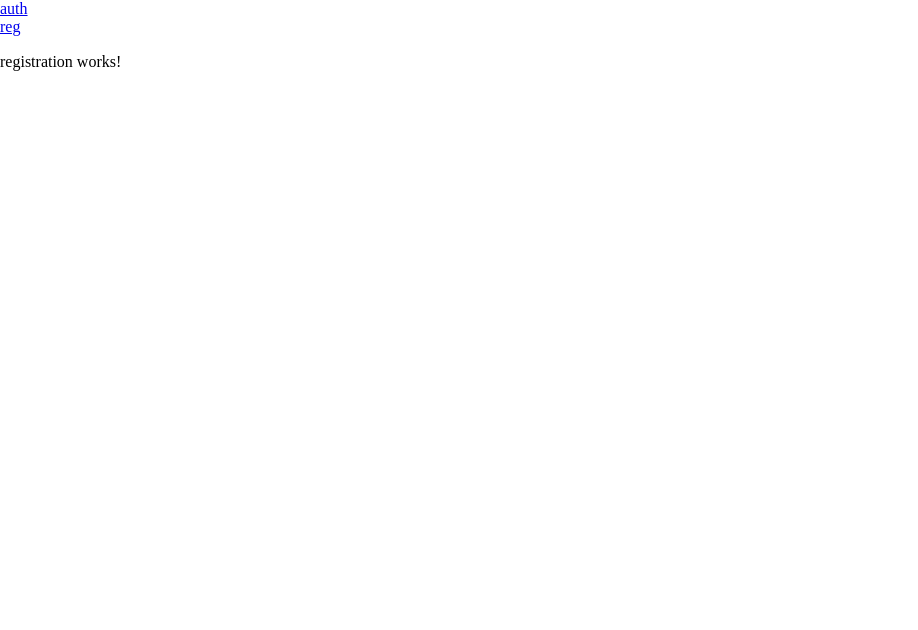
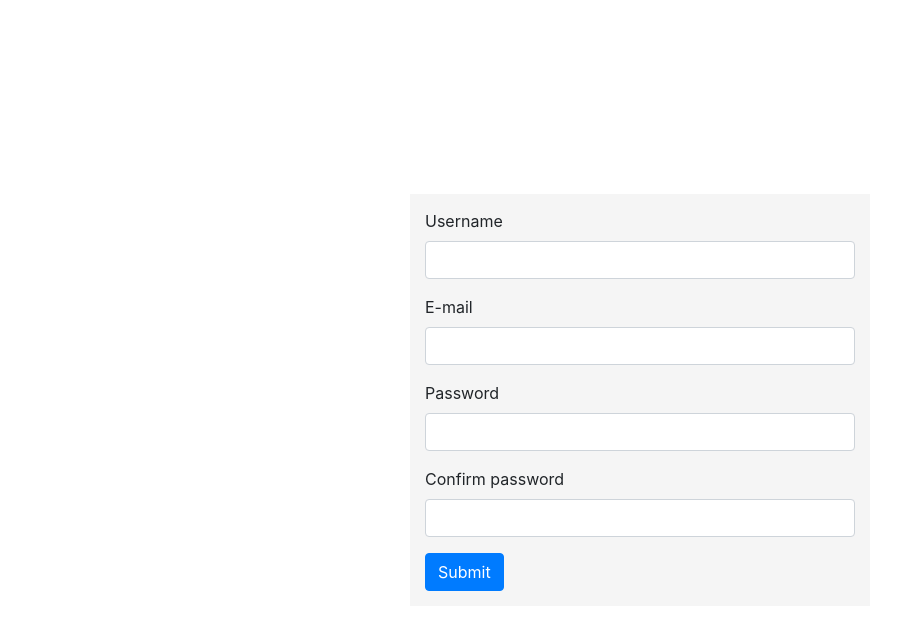
Before and after one commit to DmitriyLuksha/TestMusicAppClient, an Angular app: page /authentication/registration in a window 1280 px wide. Shown: the top 630 px of the page, without its empty margins (0-918 px from the left). Built offline with nearby package versions, Linux system fonts and the light colour scheme.

Commit message:
Implement registration form

```diff
--- a/angular.json
+++ b/angular.json
@@ -29,7 +29,8 @@
             ],
             "styles": [
               "src/styles.scss",
-              "node_modules/normalize.css/normalize.css"
+              "node_modules/normalize.css/normalize.css",
+              "node_modules/bootstrap/dist/css/bootstrap.min.css"
             ],
             "scripts": []
           },
--- a/package.json
+++ b/package.json
@@ -19,6 +19,7 @@
     "@angular/platform-browser": "~8.2.11",
     "@angular/platform-browser-dynamic": "~8.2.11",
     "@angular/router": "~8.2.11",
+    "bootstrap": "^4.3.1",
     "normalize.css": "^8.0.1",
     "rxjs": "~6.4.0",
     "tslib": "^1.10.0",
--- a/src/app/app.component.html
+++ b/src/app/app.component.html
@@ -1,6 +1,3 @@
 <div class="app">
-  <a [routerLink]="['authentication']">
-    auth
-  </a>
   <router-outlet></router-outlet>
 </div>
--- a/src/app/app.component.scss
+++ b/src/app/app.component.scss
@@ -0,0 +1,4 @@
+.app {
+    width: 100vw;
+    height: 100vh;
+}
--- a/src/app/authentication/authentication-routing.module.ts
+++ b/src/app/authentication/authentication-routing.module.ts
@@ -8,10 +8,16 @@ const routes: Routes = [
     path: '',
     component: AuthenticationComponent,
     children: [
-    {
-      path: 'registration',
-      loadChildren: () => import('./registration/registration.module')
-        .then(m => m.RegistrationModule) }
+      {
+        path: '',
+        pathMatch: 'full',
+        redirectTo: 'registration',
+      },
+      {
+        path: 'registration',
+        loadChildren: () => import('./registration/registration.module')
+          .then(m => m.RegistrationModule)
+      }
     ]
   }
 ];
--- a/src/app/authentication/authentication.component.html
+++ b/src/app/authentication/authentication.component.html
@@ -1,6 +1,3 @@
-<div class="test">
-    <a [routerLink]="['registration']">
-        reg
-    </a>
+<div class="content">
     <router-outlet></router-outlet>
 </div>
--- a/src/app/authentication/authentication.component.scss
+++ b/src/app/authentication/authentication.component.scss
@@ -0,0 +1,15 @@
+:host {
+    width: 100%;
+    height: 100%;
+    display: flex;
+    align-items: center;
+    justify-content: center;
+
+    .content {
+        width: 460px;
+        height: auto;
+        min-height: 40px;
+        background-color: #f5f5f5;
+        padding: 15px;
+    }
+}
--- /dev/null
+++ b/src/app/authentication/registration/models/registration-data.model.ts
@@ -0,0 +1,6 @@
+export class RegistrationData {
+    username?: string;
+    email?: string;
+    password?: string;
+    confirmPassword?: string;
+}
--- a/src/app/authentication/registration/registration.component.html
+++ b/src/app/authentication/registration/registration.component.html
@@ -1 +1,33 @@
-<p>registration works!</p>
+<form #registrationForm="ngForm">
+    <div class="form-group">
+        <label for="username">Username</label>
+        <input name="username"
+            id="username"
+            class="form-control"
+            [(ngModel)]="registrationData.username">
+    </div>
+    <div class="form-group">
+        <label for="email">E-mail</label>
+        <input name="email"
+            id="email"
+            class="form-control"
+            [(ngModel)]="registrationData.email">
+    </div>
+    <div class="form-group">
+        <label for="password">Password</label>
+        <input name="password"
+            type="email"
+            id="password"
+            class="form-control"
+            [(ngModel)]="registrationData.password">
+    </div>
+    <div class="form-group">
+        <label for="confirmPassword">Confirm password</label>
+        <input name="confirmPassword"
+            type="password"
+            id="confirmPassword"
+            class="form-control"
+            [(ngModel)]="registrationData.confirmPassword">
+    </div>
+    <button type="submit" class="btn btn-primary">Submit</button>
+</form>
--- a/src/app/authentication/registration/registration.component.ts
+++ b/src/app/authentication/registration/registration.component.ts
@@ -1,4 +1,5 @@
 import { Component, OnInit } from '@angular/core';
+import { RegistrationData } from './models/registration-data.model'
 
 @Component({
   selector: 'sma-registration',
@@ -6,7 +7,11 @@ import { Component, OnInit } from '@angular/core';
   styleUrls: ['./registration.component.scss']
 })
 export class RegistrationComponent implements OnInit {
-  constructor() { }
+  constructor() {
+    this.registrationData = {};
+  }
+
+  registrationData: RegistrationData;
 
   ngOnInit() {
   }
--- a/src/app/authentication/registration/registration.module.ts
+++ b/src/app/authentication/registration/registration.module.ts
@@ -1,5 +1,6 @@
 import { NgModule } from '@angular/core';
 import { CommonModule } from '@angular/common';
+import { FormsModule } from '@angular/forms';
 
 import { RegistrationRoutingModule } from './registration-routing.module';
 import { RegistrationComponent } from './registration.component';
@@ -9,7 +10,8 @@ import { RegistrationComponent } from './registration.component';
   declarations: [RegistrationComponent],
   imports: [
     CommonModule,
-    RegistrationRoutingModule
+    RegistrationRoutingModule,
+    FormsModule
   ]
 })
 export class RegistrationModule { }
--- a/src/styles.scss
+++ b/src/styles.scss
@@ -1,5 +1,5 @@
 body {
     width: 100vw;
     height: 100vh;
-    //background-color: #181818;
+    background-color: #e3e3e3;
 }
```
Also changed, not shown: 1 other file (tests, documents, lock files or other folders).
